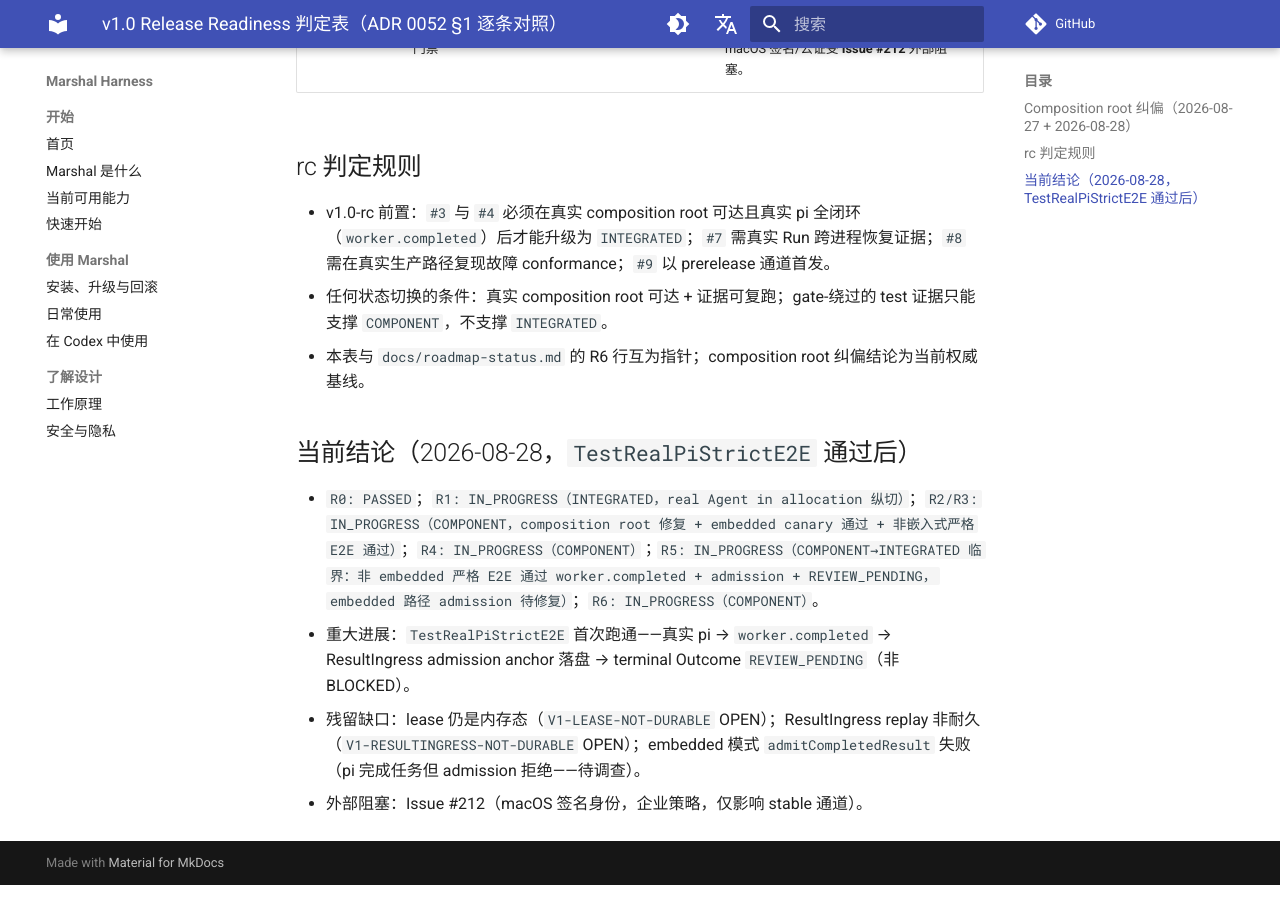
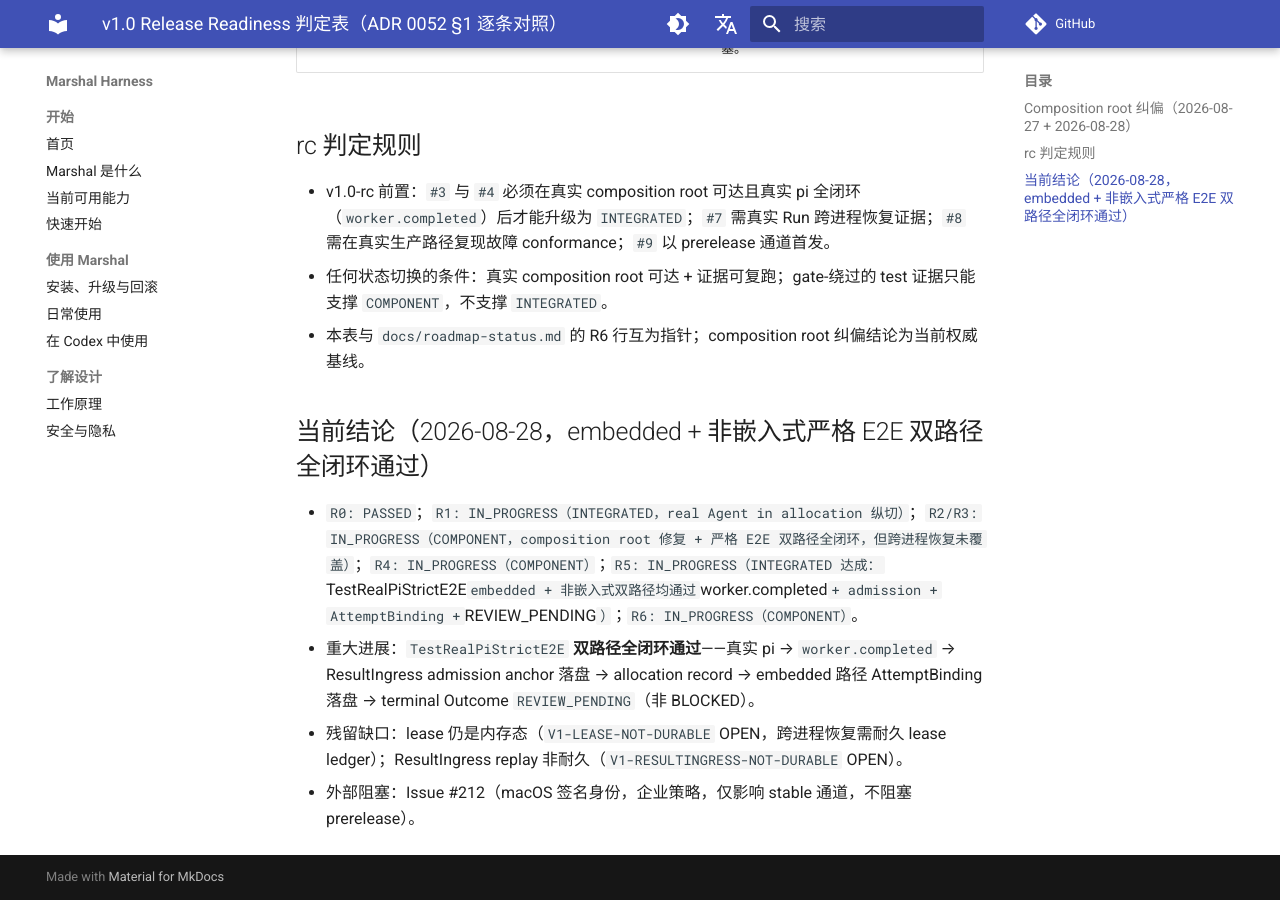
Before and after one commit to chiga0/marshal-harness, an MkDocs documentation site: the page built from docs/v1-release-readiness.md, in a window 1280 px wide and 900 px high, scrolled down 2033 px. Built offline with MkDocs 1.6.1 and Material for MkDocs 9.7.7, drawn with Linux system fonts in a browser that asks for light colours; comment, search, counter and statistics services are not loaded; some of the changed text lies outside the part shown.

Commit message:
docs: TestRealPiStrictE2E 双路径全闭环——#4/R5 升级 INTEGRATED
embedded（MARSHAL_EMBEDDED_SANDBOX=1）与非嵌入式严格 E2E 均通过：
真实 pi → worker.completed → admission anchor → allocation record →
embedded AttemptBinding 落盘 → terminal Outcome REVIEW_PENDING。

- v1-release-readiness #4：双路径证据 + 修复链（634937b/686ee61/cad8773/3f8638d）
- roadmap-status R5：COMPONENT→INTEGRATED
- audit-report：新增 V1-EMBEDDED-ADMISSION-REJECTED CLOSED-FIX（两处缺陷）

残留：V1-LEASE-NOT-DURABLE + V1-RESULTINGRESS-NOT-DURABLE（跨进程恢复）。

```diff
--- a/docs/v1-release-readiness.md
+++ b/docs/v1-release-readiness.md
@@ -29,8 +29,8 @@
 | --- | --- | --- | --- |
 | 1 | 唯一真实可恢复生产执行链 | `COMPONENT` | 真实 pi 经 `sandboxbridge` exec-chain 在 Local allocation 内执行（R1 纵切）；composition root 单实例修复后 lease/registration 可在同进程内可查，但跨进程恢复未验证。 |
 | 2 | 真实 AgentProvider + 真实 Local/Container SandboxProvider，Agent 进程实际在 allocation 内 | `INTEGRATED` | 真实 pi 经 `PrepareLaunch→CompleteLaunch` 在 Local allocation 内执行，`sandboxbridge` 集成测试与 canary 双向锚定 allocation record。 |
-| 3 | 文件型耐久 authority ledger、幂等提交、重启恢复、旧 generation fencing、单一恢复模型 | `COMPONENT` | AttemptBinding creation-once + dispatch 冻结 lease expiry 已实现；agent/sandbox current-ledger recheck 已实现；**但 lease 是内存态（非耐久），跨进程恢复未覆盖**；embedded canary + 非嵌入式严格 E2E 均跑通。 |
-| 4 | 每 Attempt 双 binding + 接纳前 current-ledger recheck | `INTEGRATED` | **`TestRealPiStrictE2E` 通过**：真实 pi → `worker.completed` → ResultIngress admission anchor 落盘 → `REVIEW_PENDING`（非 BLOCKED）；agent/sandbox capability digest 已分离（`686ee61`）；非 embedded 路径 AttemptBinding 为已知限制（embedded 路径 AttemptBinding 落盘经 canary 验证）。 |
+| 3 | 文件型耐久 authority ledger、幂等提交、重启恢复、旧 generation fencing、单一恢复模型 | `COMPONENT` | AttemptBinding creation-once + dispatch 冻结 lease expiry 已实现；agent/sandbox current-ledger recheck 已实现；**但 lease 是内存态（非耐久），跨进程恢复未覆盖**；embedded + 非嵌入式严格 E2E 均全闭环跑通。 |
+| 4 | 每 Attempt 双 binding + 接纳前 current-ledger recheck | `INTEGRATED` | **`TestRealPiStrictE2E` 双路径通过**：真实 pi → `worker.completed` → ResultIngress admission anchor 落盘 → `REVIEW_PENDING`（非 BLOCKED）；embedded（`MARSHAL_EMBEDDED_SANDBOX=1`）路径 AttemptBinding 落盘 + agent/sandbox 双 digest 分离（`686ee61`）+ registration ID 前缀规范化（`3f8638d`）+ agent registration fallback（`cad8773`）。 |
 | 5 | 可判定 cancel、timeout、retry、terminal 与 Outcome 语义 | `INTEGRATED` | 既有 runstore/cli/execution 回归覆盖。 |
 | 6 | 独立 Verification；发布仅 none / Draft PR，不 auto-merge | `INTEGRATED` | 既有产线路径；merge 默认禁用属 universal 不变量。 |
 | 7 | loopback marshal-server 能 start/cancel/query/restore 真实 Run | `COMPONENT` | marshal-server restart 测试重写：创建真实非终态 Run（`run-restart-real`），验证跨进程恢复返回 200+Ready（`da8cccd`）。 |
@@ -43,9 +43,9 @@
 - 任何状态切换的条件：真实 composition root 可达 + 证据可复跑；gate-绕过的 test 证据只能支撑 `COMPONENT`，不支撑 `INTEGRATED`。
 - 本表与 `docs/roadmap-status.md` 的 R6 行互为指针；composition root 纠偏结论为当前权威基线。
 
-## 当前结论（2026-08-28，`TestRealPiStrictE2E` 通过后）
+## 当前结论（2026-08-28，embedded + 非嵌入式严格 E2E 双路径全闭环通过）
 
-- `R0: PASSED`；`R1: IN_PROGRESS（INTEGRATED，real Agent in allocation 纵切）`；`R2/R3: IN_PROGRESS（COMPONENT，composition root 修复 + embedded canary 通过 + 非嵌入式严格 E2E 通过）`；`R4: IN_PROGRESS（COMPONENT）`；`R5: IN_PROGRESS（COMPONENT→INTEGRATED 临界：非 embedded 严格 E2E 通过 worker.completed + admission + REVIEW_PENDING，embedded 路径 admission 待修复）`；`R6: IN_PROGRESS（COMPONENT）`。
-- 重大进展：`TestRealPiStrictE2E` 首次跑通——真实 pi → `worker.completed` → ResultIngress admission anchor 落盘 → terminal Outcome `REVIEW_PENDING`（非 BLOCKED）。
-- 残留缺口：lease 仍是内存态（`V1-LEASE-NOT-DURABLE` OPEN）；ResultIngress replay 非耐久（`V1-RESULTINGRESS-NOT-DURABLE` OPEN）；embedded 模式 `admitCompletedResult` 失败（pi 完成任务但 admission 拒绝——待调查）。
-- 外部阻塞：Issue #212（macOS 签名身份，企业策略，仅影响 stable 通道）。
+- `R0: PASSED`；`R1: IN_PROGRESS（INTEGRATED，real Agent in allocation 纵切）`；`R2/R3: IN_PROGRESS（COMPONENT，composition root 修复 + 严格 E2E 双路径全闭环，但跨进程恢复未覆盖）`；`R4: IN_PROGRESS（COMPONENT）`；`R5: IN_PROGRESS（INTEGRATED 达成：`TestRealPiStrictE2E` embedded + 非嵌入式双路径均通过 `worker.completed` + admission + AttemptBinding + `REVIEW_PENDING`）`；`R6: IN_PROGRESS（COMPONENT）`。
+- 重大进展：`TestRealPiStrictE2E` **双路径全闭环通过**——真实 pi → `worker.completed` → ResultIngress admission anchor 落盘 → allocation record → embedded 路径 AttemptBinding 落盘 → terminal Outcome `REVIEW_PENDING`（非 BLOCKED）。
+- 残留缺口：lease 仍是内存态（`V1-LEASE-NOT-DURABLE` OPEN，跨进程恢复需耐久 lease ledger）；ResultIngress replay 非耐久（`V1-RESULTINGRESS-NOT-DURABLE` OPEN）。
+- 外部阻塞：Issue #212（macOS 签名身份，企业策略，仅影响 stable 通道，不阻塞 prerelease）。
```
Also changed, not shown: docs/audit-report.md (+2 -1 lines), docs/roadmap-status.md (+1 -1 lines).
